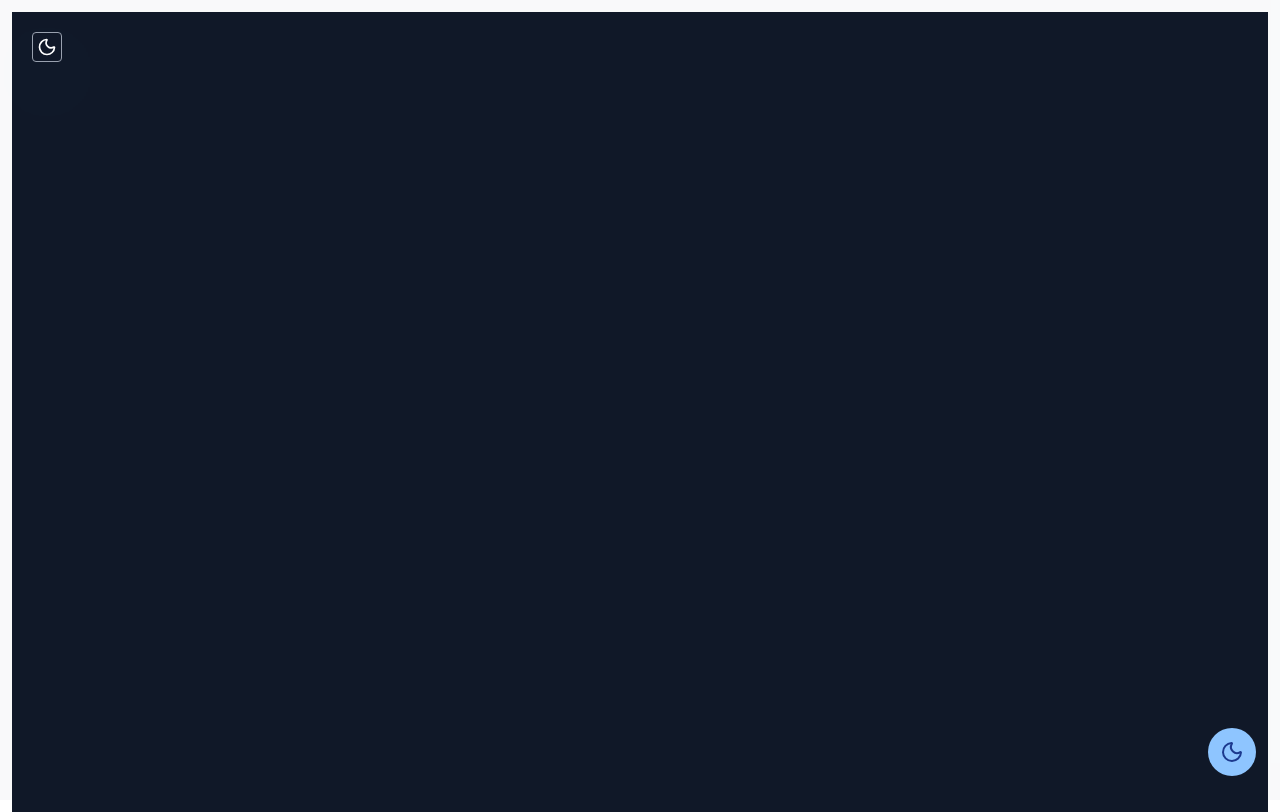
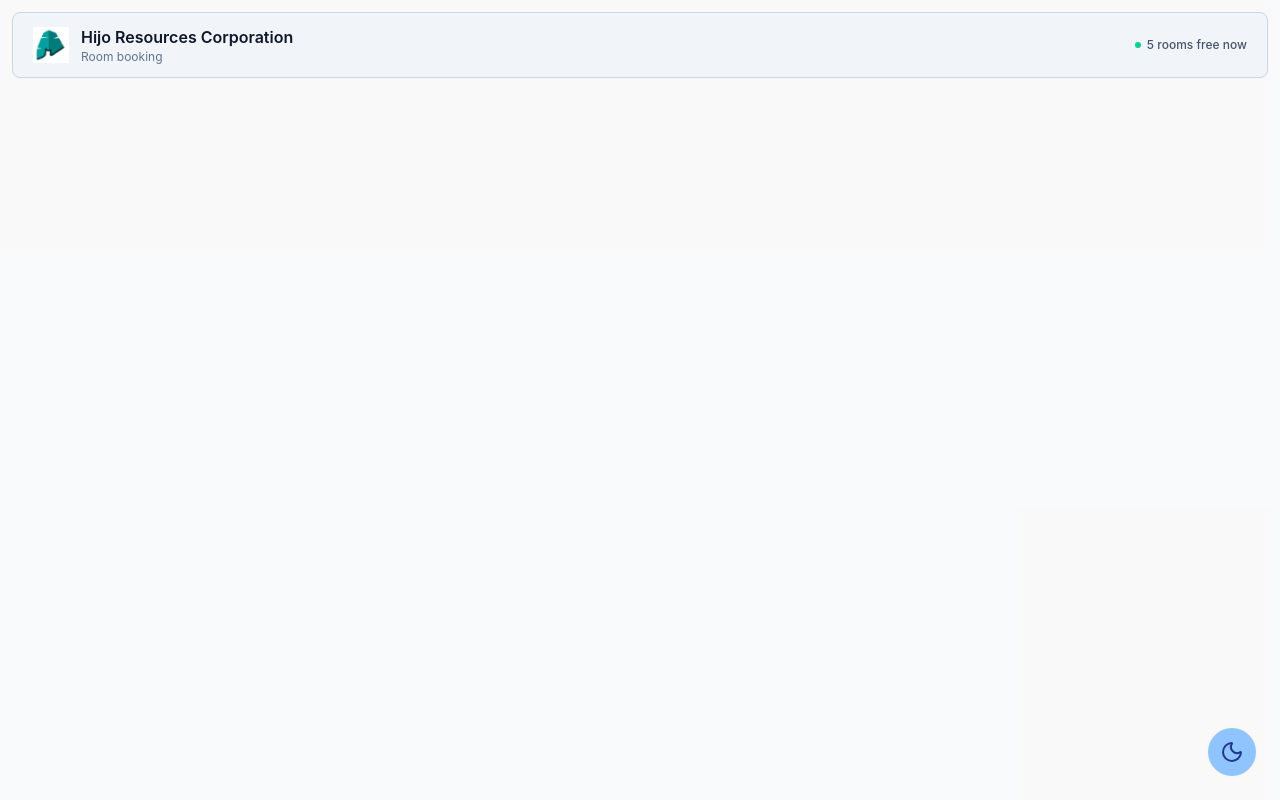
Before and after one commit to Bintooot/booking-rooms, a React app in the folder frontend/: page / in a window 1280 px wide. Built offline with nearby package versions, Linux system fonts and the light colour scheme; the HTML template or start-up script is replaced by a standard one.

Commit message:
updaed Login UI

```diff
--- a/frontend/src/App.jsx
+++ b/frontend/src/App.jsx
@@ -18,10 +18,7 @@ function App() {
     <div>
       <Routes>
         <Route element={<MainLayout />}>
-          <Route path="/" element={<LandingPage />} />
-          <Route path="/rooms" element={<RoomPage />} />
-          <Route path="/bookings" element={<BookingPage />} />
-          <Route path="/login" element={<Login />} />
+          <Route path="/" element={<Login />} />
         </Route>
 
         {/* Admin Portal */}
--- a/frontend/src/pages/public/Login.jsx
+++ b/frontend/src/pages/public/Login.jsx
@@ -6,13 +6,13 @@ function Login() {
 
   const vacancies = [
     { room: "Room 1", availability: true },
-    { room: "Room 1", availability: false },
-    { room: "Room 1", availability: true },
-    { room: "Room 1", availability: true },
-    { room: "Room 1", availability: false },
-    { room: "Room 1", availability: true },
-    { room: "Room 1", availability: true },
-    { room: "Room 1", availability: true },
+    { room: "Room 2", availability: false },
+    { room: "Room 3", availability: true },
+    { room: "Room 4", availability: true },
+    { room: "Room 5", availability: false },
+    { room: "Room 6", availability: true },
+    { room: "Room 7", availability: true },
+    { room: "Room 8", availability: false },
   ];
 
   return (
@@ -49,43 +49,12 @@ function Login() {
           <span
             className={`text-xs font-medium ${theme ? "text-slate-300" : "text-slate-600"}`}
           >
-            {vacancies.length} rooms free now
+            {vacancies.filter((v) => v.availability).length} rooms free now
           </span>
         </div>
       </header>
 
-      <section className="w-full h-screen">
-        <div className="w-[30%] overflow-y-scroll scrollbar-none">
-          {vacancies.map((vacancy) => (
-            <div
-              key={vacancy.room}
-              className={`w-full mb-5 h-30 border rounded flex items-center justify-center ${
-                vacancy.availability
-                  ? theme
-                    ? "border-emerald-700 bg-emerald-900/20"
-                    : "border-emerald-300 bg-emerald-50"
-                  : theme
-                    ? "border-red-900 bg-red-950/30"
-                    : "border-red-200 bg-red-50"
-              }`}
-            >
-              <p
-                className={`font-medium ${
-                  vacancy.availability
-                    ? theme
-                      ? "text-emerald-300"
-                      : "text-emerald-700"
-                    : theme
-                      ? "text-red-300"
-                      : "text-red-700"
-                }`}
-              >
-                {vacancy.room}
-              </p>
-            </div>
-          ))}
-        </div>
-      </section>
+
     </main>
   );
 }
```
Also changed, not shown: frontend/src/layouts/MainLayout.jsx (line endings or trailing spaces).
